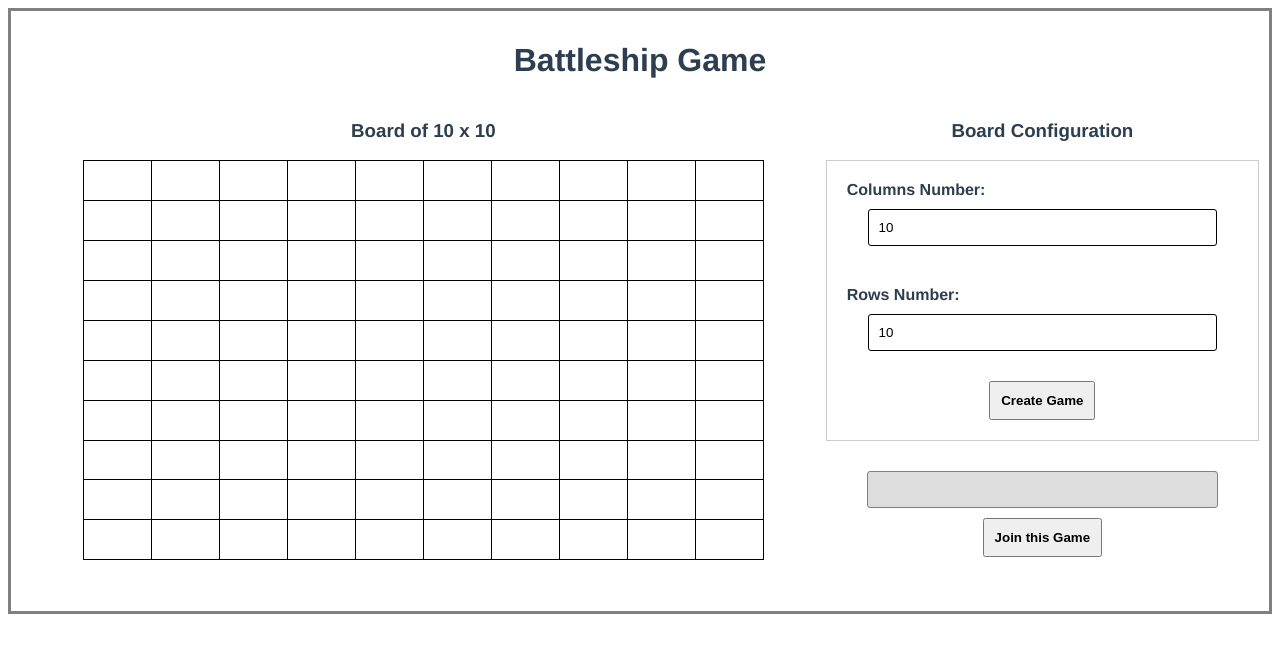
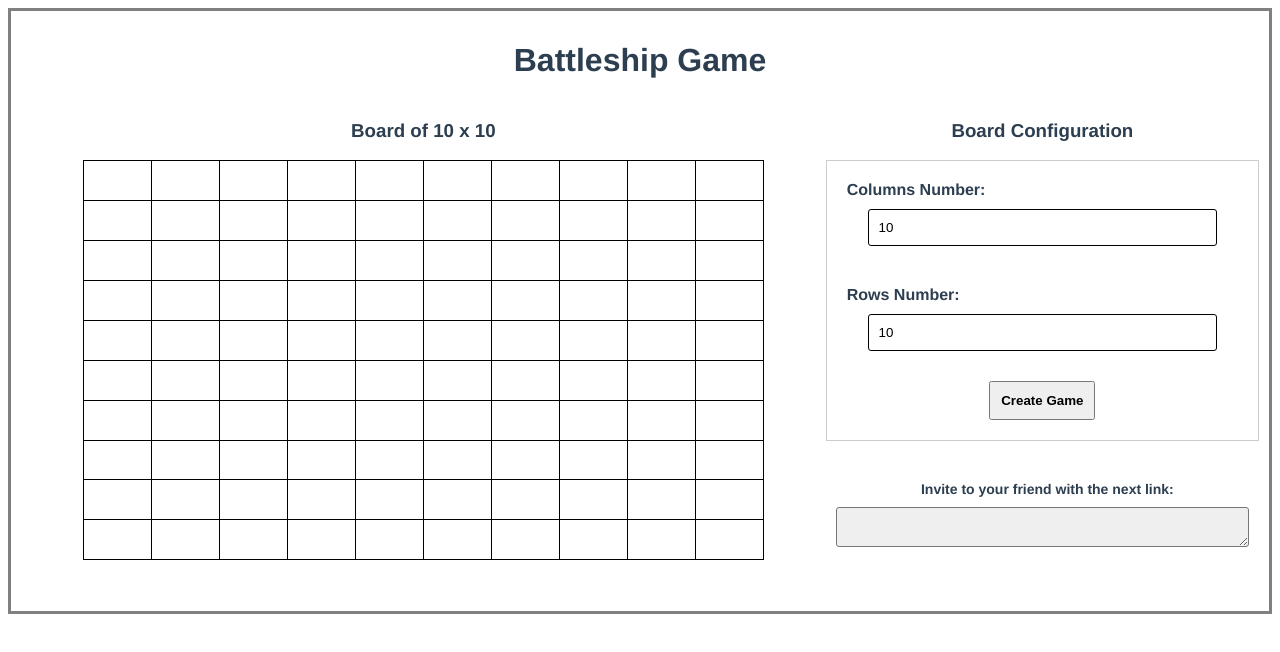
Before and after one commit to ragyd/BattleshipGame, a Vue app: page / in a window 1280 px wide. Shown: the top 652 px of the page. Built offline with nearby package versions, Linux system fonts and the light colour scheme.

Commit message:
Save the information data since backend with Local Storage

```diff
--- a/src/components/BoardConfiguration.vue
+++ b/src/components/BoardConfiguration.vue
@@ -51,6 +51,9 @@ export default {
       if(this.createBoard()) {
         CreateGame.create({cols, rows})
         .then((response) => {
+          localStorage.clear()
+          localStorage.setItem('Game', JSON.stringify(response.data));
+          localStorage.setItem('Board', JSON.stringify({ cols, rows }));
           BoardBus.$emit('token-link', response.data);
           this.messageGame = "The game was created."
         })
@@ -58,6 +61,7 @@ export default {
           this.messageGame = error;
         });
       } else {
+          localStorage.clear()
         this.messageGame = "The game couldn't be created because the values of the board are invalid."
       }
     },
@@ -86,12 +90,6 @@ export default {
     padding: 10px;
     border: 1px solid black;
     border-radius: 3px;
-  }
-
-  .my-text-disabled {
-    border: 1px solid grey;
-    background: #ddd;
-    font-style: italic;
   }
 
   .my-label {
--- a/src/components/BoardSetup.vue
+++ b/src/components/BoardSetup.vue
@@ -21,7 +21,8 @@
   </div>
 </template>
 <script>
-const dragula = require('dragula');
+//const dragula = require('dragula');
+import * as dragula from 'dragula';
 
 export default {
   name: 'BoardSetup',
@@ -34,8 +35,11 @@ export default {
   mounted() {
     this.getBoard()
       .then(board => {
-        this.cols = board.cols
-        this.rows = board.rows
+        const boardGame = JSON.parse(localStorage.getItem('Board'));
+        const game = JSON.parse(localStorage.getItem('Game'));
+        const playerId = game['PlayerId1'];
+        this.cols = boardGame.cols
+        this.rows = boardGame.rows
       })
       .then(() => {
         for(let i = 1; i <= this.cols; i++) {
--- a/src/components/BoardToken.vue
+++ b/src/components/BoardToken.vue
@@ -3,10 +3,8 @@
     <h3>Board Configuration</h3>
     <board-configuration/>
     <div class="div-group">
-      <input type="input" class="my-text my-text-disabled" id="key" v-model="tokenLink" disabled>
-      <div class="div-group">
-        <input type="button" id="button" class="my-button" name="button" value="Join this Game" @click="joinGame(tokenLink)">
-      </div>
+      <label for="rows" class="my-label center">Invite to your friend with the next link:</label>
+      <textarea name="" :value="tokenLink" type="input" id="key" class="my-text-disabled"></textarea>
     </div>
   </div>
 </template>
@@ -46,10 +44,12 @@ export default {
 </script>
 <style>
   .my-text-disabled {
-    border: 1px solid grey;
-    background: #ddd;
+    background: #efefef;
     font-style: italic;
-    text-align: center;
+    border-radius: 3px;
+    font-size: 11px;
+    height: 40px;
+    width: 100%;
   }
 
   .board-token {
@@ -58,6 +58,11 @@ export default {
     display: inline-block;
   }
 
+  .center {
+    text-align: center;
+    font-size: 14px;
+  }
+
   * {
     box-sizing: border-box;
   }
--- a/src/services/JoinGame.js
+++ b/src/services/JoinGame.js
@@ -1,8 +1,7 @@
 import axios from 'axios';
-const URL = 'http://localhost:3000/game'
 
 export default {
   join(tokenLink) {
-    return axios.get(URL, tokenLink);
+    return axios.get(tokenLink);
   }
 };
```
